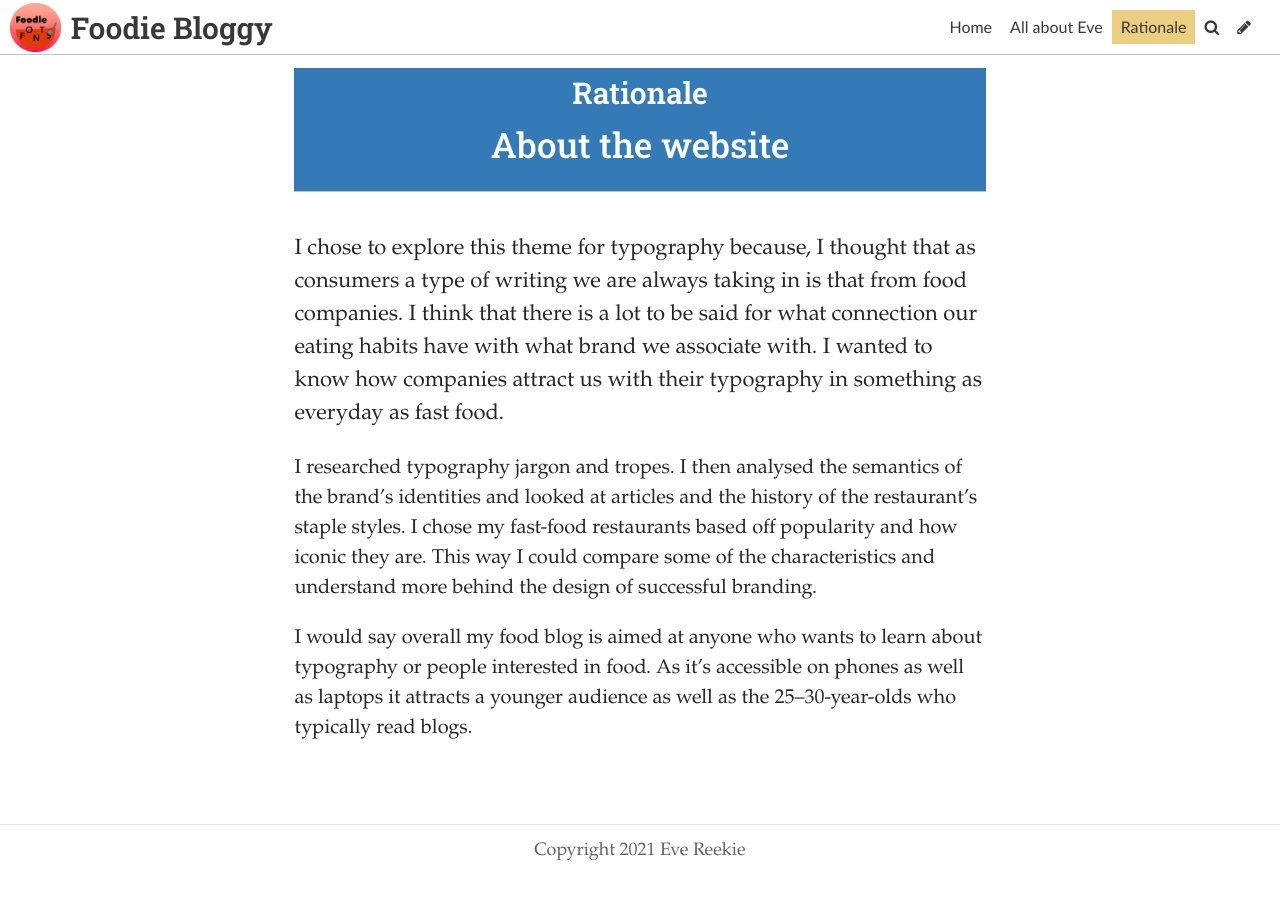
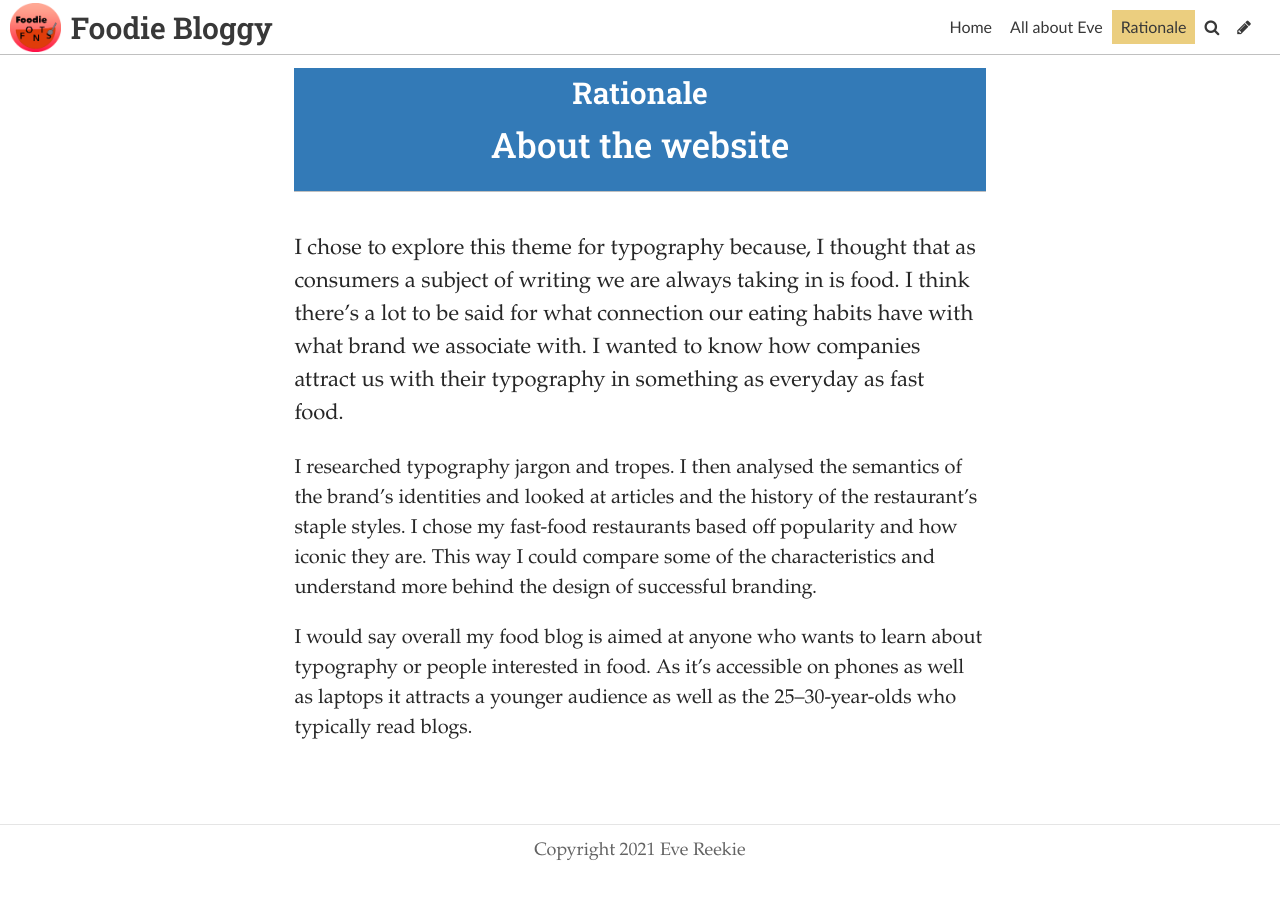
Before and after one commit to eve022/typoggy, a Jekyll site: the page built from pages/about.md, in a window 1280 px wide. Built offline with Jekyll 4.4.1, drawn with Linux system fonts in a browser that asks for light colours; some web fonts are replaced.

Commit message:
Update Page “about”

```diff
--- a/pages/about.md
+++ b/pages/about.md
@@ -11,7 +11,7 @@ tags: null
 description: null
 show: true
 ---
-I chose to explore this theme for typography because, I thought that as consumers a type of writing we are always taking in is that from food companies. I think that there is a lot to be said for what connection our eating habits have with what brand we associate with. I wanted to know how companies attract us with their typography in something as everyday as fast food.
+I chose to explore this theme for typography because, I thought that as consumers a subject of writing we are always taking in is food. I think there's a lot to be said for what connection our eating habits have with what brand we associate with. I wanted to know how companies attract us with their typography in something as everyday as fast food.
 
 I researched typography jargon and tropes. I then analysed the semantics of the brand's identities and looked at articles and the history of the restaurant's staple styles. I chose my fast-food restaurants based off popularity and how iconic they are. This way I could compare some of the characteristics and understand more behind the design of successful branding.
 
```
